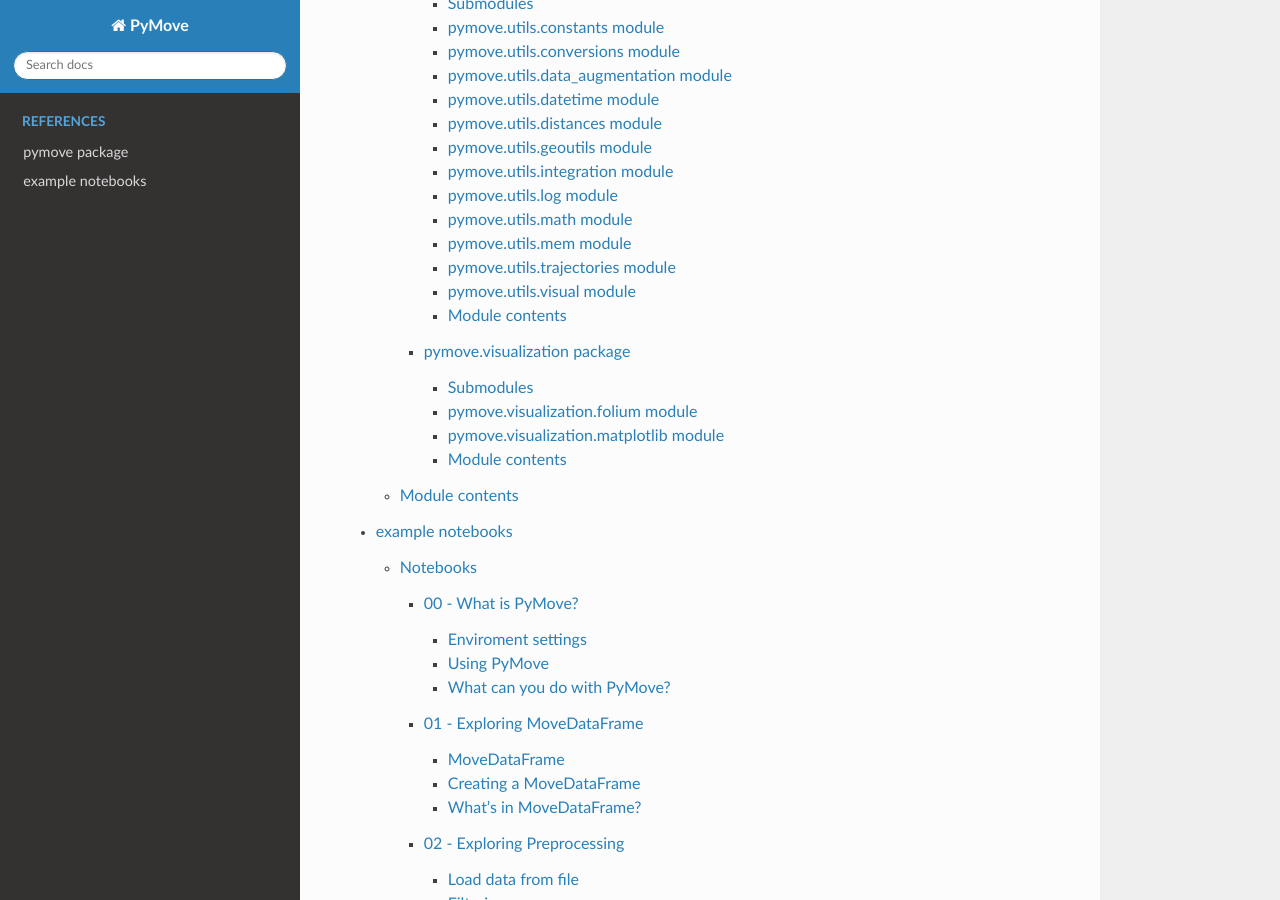
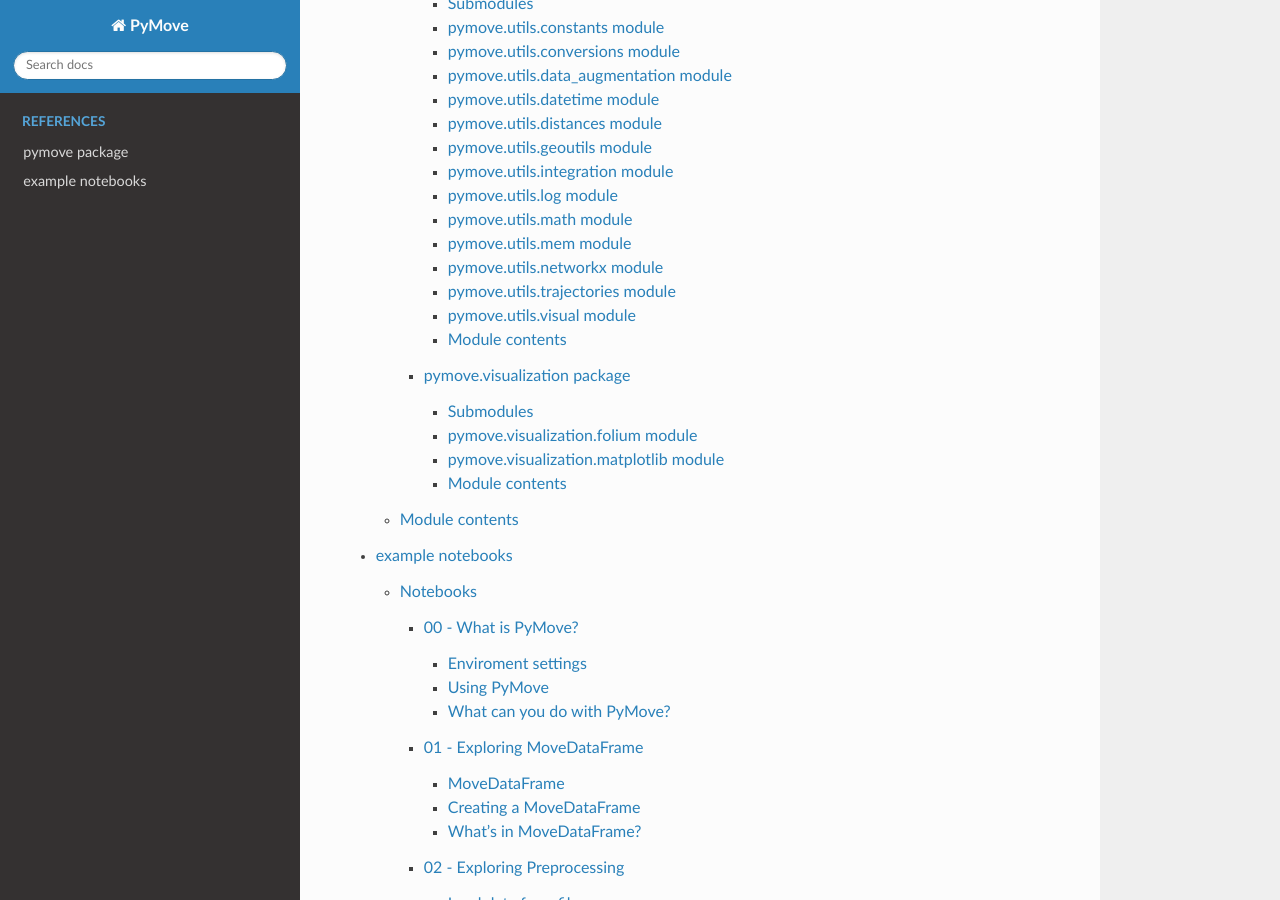
Before and after one commit to InsightLab/PyMove, a Sphinx documentation site: the page built from docs/index.rst, in a window 1280 px wide and 900 px high, scrolled down 2112 px. Built offline with Sphinx 7.4.7 and the Read the Docs theme 2.0.0, drawn with Linux system fonts in a browser that asks for light colours; pages that are not in the unit, such as notebooks, are missing from menus.

Commit message:
adding examples and updating functions

```diff
--- a/docs/api/pymove.utils.rst
+++ b/docs/api/pymove.utils.rst
@@ -84,6 +84,14 @@ pymove.utils.mem module
    :undoc-members:
    :show-inheritance:
 
+pymove.utils.networkx module
+----------------------------
+
+.. automodule:: pymove.utils.networkx
+   :members:
+   :undoc-members:
+   :show-inheritance:
+
 pymove.utils.trajectories module
 --------------------------------
 
```
